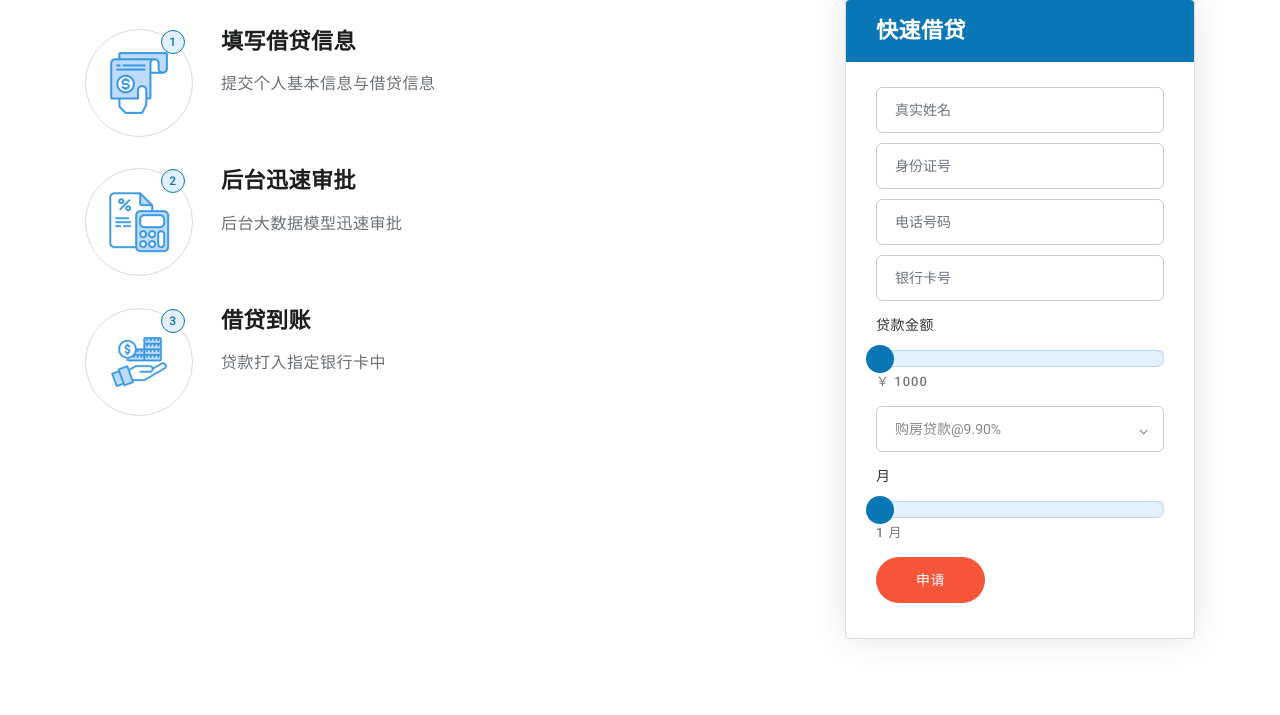
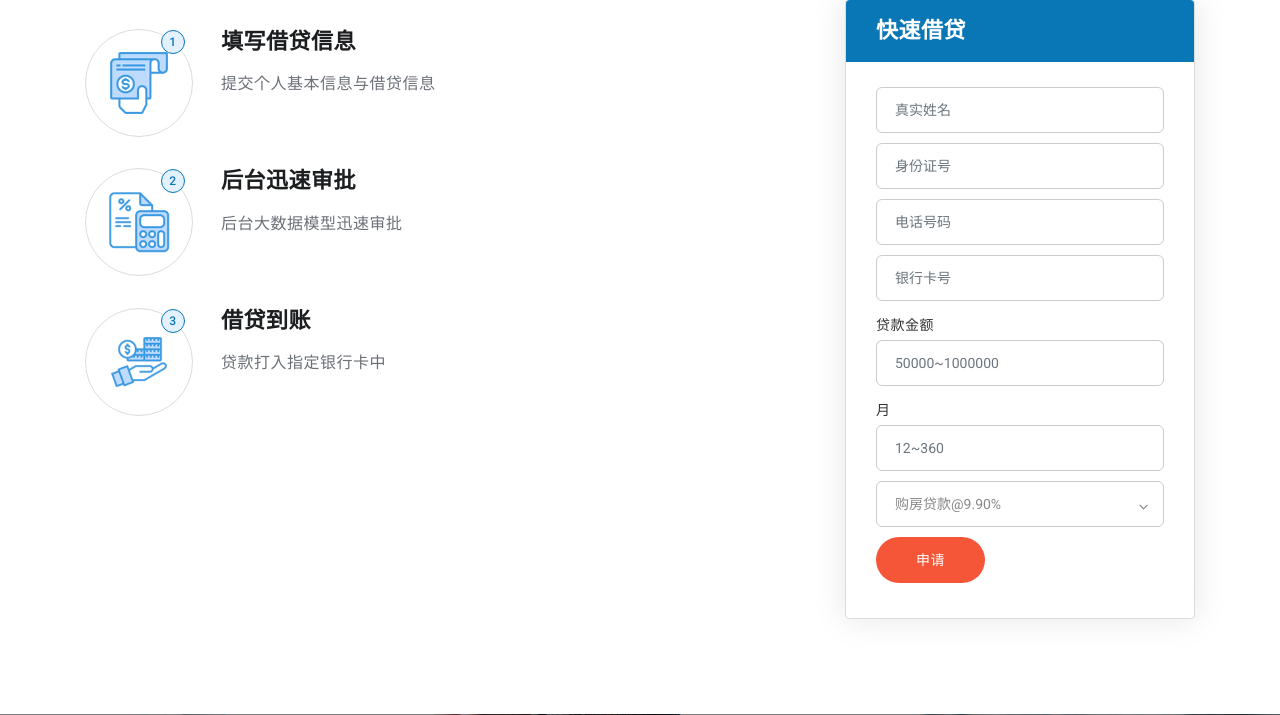
Before and after one commit to 030525/web, a Flask app: template web-template/flaskr/templates/index.html in a window 1280 px wide. Shown: the part 1731-2446 px from the top of the page. Run offline with Flask 3, Linux system fonts and the light colour scheme; the template is opened without the code that fills it, so the values that code supplies are empty.

Commit message:
为不同类型贷款添加不同内容

```diff
--- a/web-template/flaskr/templates/index.html
+++ b/web-template/flaskr/templates/index.html
@@ -228,11 +228,14 @@
               </div>
               <div class="form-group">
                 <label class="form-label">贷款金额</label>
-                <input id="loan_amount" type="text" data-slider-min="1000" data-slider-max="50000" data-slider-step="1" data-slider-value="100">
-                <label class="form-label sm-label"><span id="ex6CurrentSliderValLabel">￥<span id="loan_amountSliderVal"> 1000</span></span></label>
+                <input id="amount" type="number" pattern="\d*" class="form-control" min="50000" max="1000000" placeholder="50000~1000000">
+              </div>
+              <div class="form-group">
+                <label class="form-label">月</label>
+                <input id="period"  type="number" pattern="\d*" class="form-control" min="12" max="360" placeholder="12~360">
               </div>
               <div class="form-group select">
-                <select class="form-control">
+                <select class="form-control" id="loan_type" onchange="updateSliderOptions()">
                   <option>购房贷款@9.90%</option>
                   <option>商业贷款@14.90%</option>
                   <option>购车贷款@11.90%</option>
@@ -240,11 +243,7 @@
                   <option>个人贷款@15.90%</option>
                 </select>
               </div>
-              <div class="form-group">
-                <label class="form-label">月</label>
-                <input id="loan_period" type="text" data-slider-min="1" data-slider-max="120" data-slider-step="1" data-slider-value="1">
-                <label class="form-label sm-label"><span id="ex6CurrentSliderValLabel"><span id="loan_periodSliderVal">1</span> 月</span></label>
-              </div>
+
               <div class="form-group">
                 <input type="submit" value="申请" class="btn">
               </div>
@@ -256,6 +255,75 @@
   </div>
 </section>
 <!-- /Process -->
+
+<script>
+    var inputElement = document.getElementById("loan_amount");
+    var spanElement = document.getElementById("loan_amountSliderVal");
+
+    inputElement.addEventListener("input", function() {
+        spanElement.textContent = inputElement.value;
+    });
+</script>
+
+<script>
+        function updateSliderOptions() {
+
+            var min = 0;
+            var max = 0;
+
+            var m_min = 0;
+            var m_max = 0;
+
+            if (document.getElementById("loan_type").selectedIndex == 0) {
+                min = 50000;
+                max = 1000000;
+
+                m_min = 12;
+                m_max = 360;
+            } else if (document.getElementById("loan_type").selectedIndex == 1) {
+                min = 100000;
+                max = 2000000;
+
+                m_min = 1;
+                m_max = 60;
+            } else if (document.getElementById("loan_type").selectedIndex == 2) {
+                min = 50000;
+                max = 500000;
+
+                m_min = 1;
+                m_max = 60;
+            } else if (document.getElementById("loan_type").selectedIndex == 3) {
+                min = 2000;
+                max = 30000;
+
+                m_min = 1;
+                m_max = 48;
+            } else if (document.getElementById("loan_type").selectedIndex == 4) {
+                min = 500;
+                max = 50000;
+
+                m_min = 1;
+                m_max = 24;
+            }
+
+            console.log("min",min);
+            console.log("max",max);
+            console.log("mmin",m_min);
+            console.log("mmax",m_max);
+
+
+            document.getElementById("amount").setAttribute("min", min);
+            document.getElementById("amount").setAttribute("max", max);
+            document.getElementById("amount").placeholder = String(min)+'~'+String(max);
+
+
+            document.getElementById("period").setAttribute("min", m_min);
+            document.getElementById("period").setAttribute("max", m_max);
+            document.getElementById("period").placeholder = String(m_min)+'~'+String(m_max);
+
+        }
+</script>
+
 
 <!-- Facts -->
 <section id="facts" class="section-padding dark-overlay parallex-bg">
```
Also changed, not shown: web-template/todo/todo.md (deleted, +0 -2 lines), web-template/todo/image-1.png (deleted), web-template/todo/image-2.png (deleted), web-template/todo/image-3.png (deleted), web-template/todo/image-4.png (deleted), web-template/todo/image-5.png (deleted), web-template/todo/image.png (deleted).
